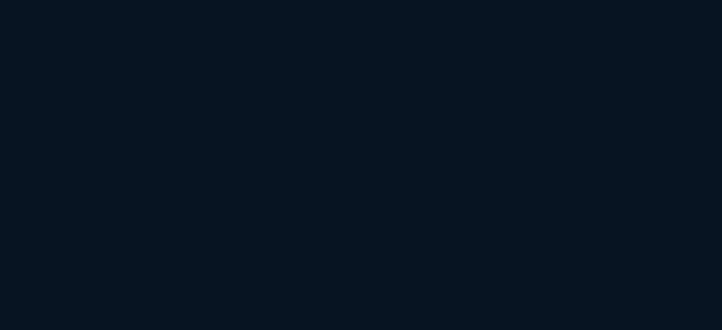
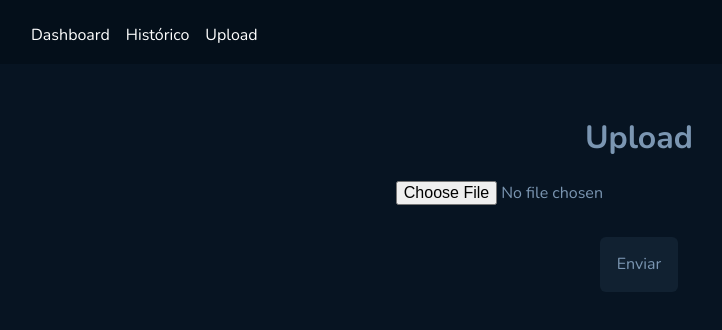
Before and after one commit to ArthurEnrique15/ts-pdf-parser, a React (Vite) app in the folder frontend/: page /upload in a window 1280 px wide. Before the commit this address had no page. Shown: the top 330 px of the page, without its empty margins (1-723 px from the left). Built offline with nearby package versions, Linux system fonts and the light colour scheme.

Commit message:
feat: add upload page

```diff
--- a/frontend/src/Router.tsx
+++ b/frontend/src/Router.tsx
@@ -2,6 +2,7 @@ import { Route, Routes } from 'react-router-dom'
 import { DefaultLayout } from './layouts/DefaultLayout'
 import { Home } from './pages/Home'
 import { InvoicesHistory } from './pages/InvoicesHistory'
+import { Upload } from './pages/Upload'
 
 export function Router() {
   return (
@@ -9,6 +10,7 @@ export function Router() {
       <Route path="/" element={<DefaultLayout />}>
         <Route path="/" element={<Home />} />
         <Route path="/history" element={<InvoicesHistory />} />
+        <Route path="/upload" element={<Upload />} />
       </Route>
     </Routes>
   )
--- a/frontend/src/components/Header/index.tsx
+++ b/frontend/src/components/Header/index.tsx
@@ -9,6 +9,9 @@ export function Header() {
       <StyledLink to="/history">
         <span>Histórico</span>
       </StyledLink>
+      <StyledLink to="/upload">
+        <span>Upload</span>
+      </StyledLink>
     </HeaderContainer>
   )
 }
--- /dev/null
+++ b/frontend/src/pages/Upload/index.tsx
@@ -0,0 +1,50 @@
+import { useState } from 'react'
+import { UploadContainer } from './style'
+import { api } from '../../lib/axios'
+
+export function Upload() {
+  const [isFileSelected, setIsFileSelected] = useState(false)
+
+  const handleSelectFile = () => {
+    setIsFileSelected(true)
+  }
+
+  const handleSendFile = async () => {
+    const fileInput = document.getElementById('pdfInput') as HTMLInputElement
+
+    if (!fileInput || !fileInput.files) return
+
+    const file = fileInput.files[0]
+
+    const formData = new FormData()
+    formData.append('pdfFile', file)
+
+    // await api.post('http://localhost:3333/', { data: file })
+    api.post('http://localhost:3333/', formData, {
+      headers: {
+        'Content-Type': 'multipart/form-data',
+      },
+    })
+
+    setIsFileSelected(false)
+    fileInput.value = ''
+
+    alert('Arquivo enviado com sucesso!')
+  }
+
+  return (
+    <UploadContainer>
+      <h1>Upload</h1>
+      <input
+        type="file"
+        id="pdfInput"
+        name="pdfInput"
+        accept="pdf"
+        onChange={handleSelectFile}
+      ></input>
+      <button onClick={handleSendFile} disabled={!isFileSelected}>
+        Enviar
+      </button>
+    </UploadContainer>
+  )
+}
--- /dev/null
+++ b/frontend/src/pages/Upload/style.ts
@@ -0,0 +1,36 @@
+import styled from 'styled-components'
+
+export const UploadContainer = styled.div`
+  display: flex;
+  flex-direction: column;
+  align-items: center;
+
+  width: 100%;
+
+  padding: 2rem;
+
+  gap: 2rem;
+
+  color: ${({ theme }) => theme['base-span']};
+
+  input {
+    width: 40%;
+  }
+
+  button {
+    padding: 1rem;
+
+    border-radius: 6px;
+    border: 1px solid transparent;
+
+    color: ${({ theme }) => theme['base-span']};
+    background-color: ${({ theme }) => theme['base-post']};
+
+    transition: 0.5s;
+
+    &:not(:disabled):hover {
+      border: 1px solid ${({ theme }) => theme.blue};
+      color: ${({ theme }) => theme.blue};
+    }
+  }
+`
```
